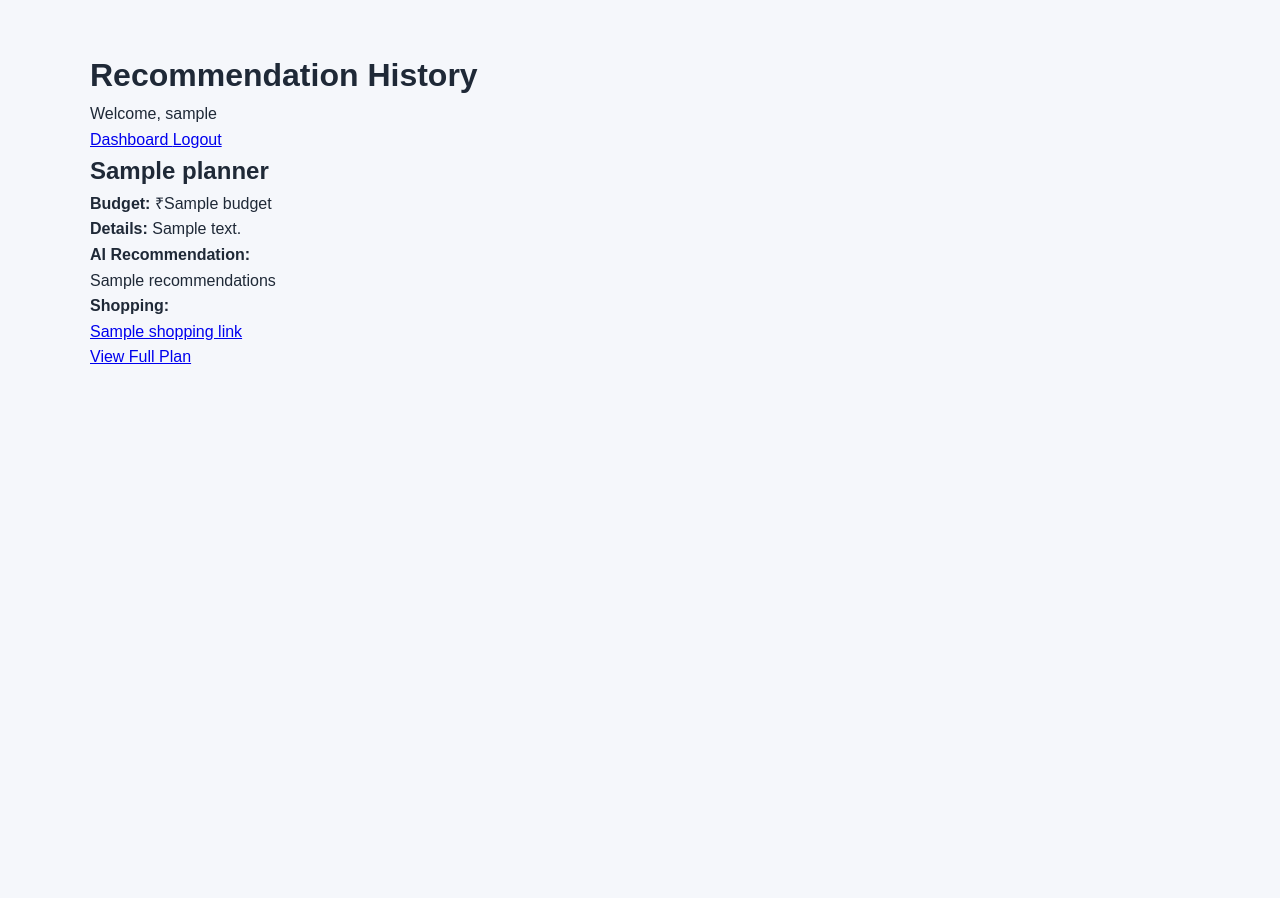
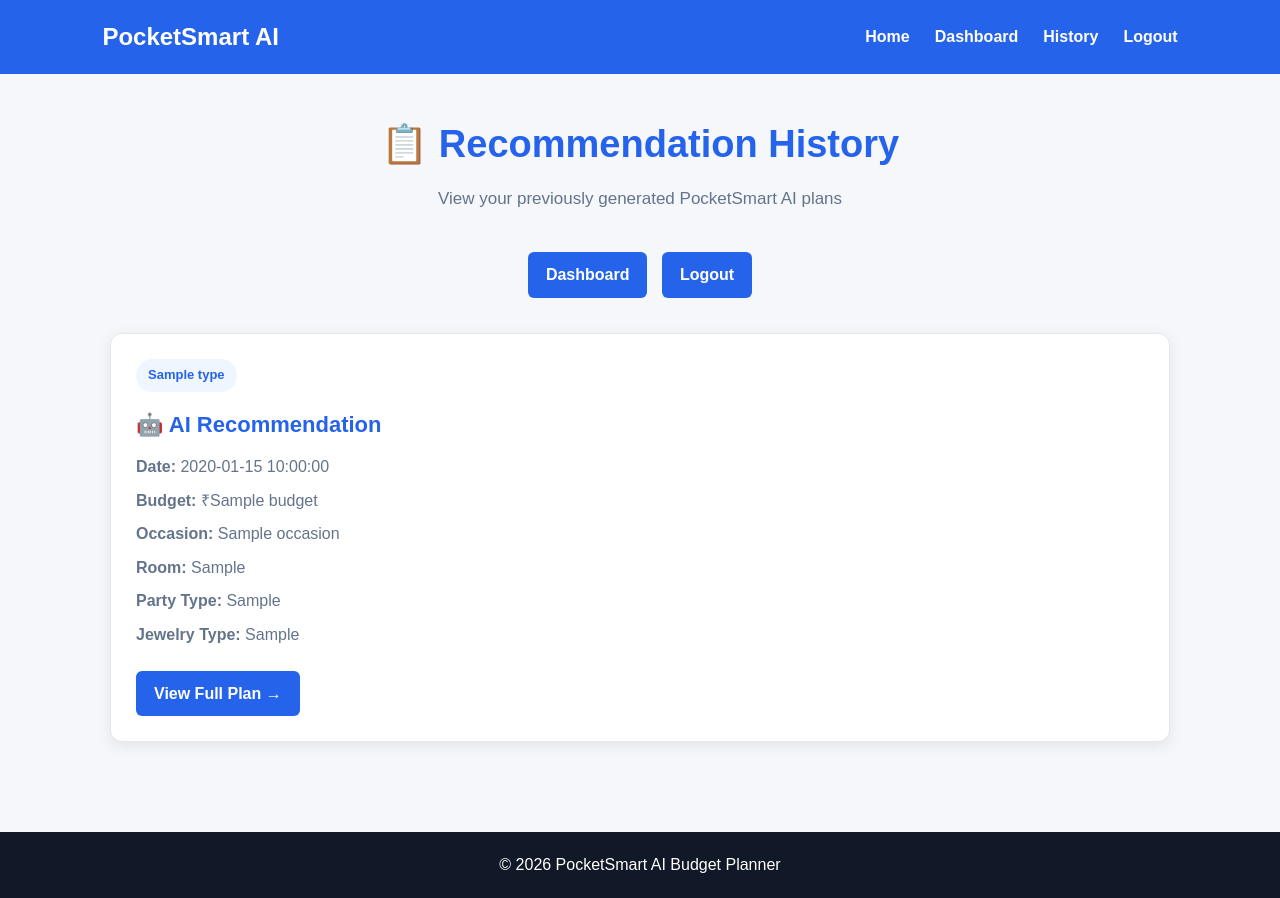
Before and after one commit to kishorevijay1602-droid/pocketsmart-ai, a FastAPI app: template templates/history.html in a window 1280 px wide. Before the commit the page ends 364 px from the top, so only its background shows below. Run offline with FastAPI, Linux system fonts and the light colour scheme; the template is opened without the code that fills it: most values are stand-ins (such as "Sample title", 1, 10 or a date in 2020).

Commit message:
Improve history page design

```diff
--- a/templates/history.html
+++ b/templates/history.html
@@ -2,152 +2,250 @@
 <html lang="en">
 <head>
     <meta charset="UTF-8">
-
-    <meta
-        name="viewport"
-        content="width=device-width, initial-scale=1.0"
-    >
+    <meta name="viewport" content="width=device-width, initial-scale=1.0">
 
     <title>Recommendation History - PocketSmart AI</title>
 
-    <link
-        rel="stylesheet"
-        href="{{ url_for('static', path='styles.css') }}"
-    >
+    <link rel="stylesheet" href="/static/styles.css">
+
+    <style>
+        .history-page {
+            max-width: 1100px;
+            margin: 0 auto;
+            padding: 40px 20px 60px;
+        }
+
+        .history-header {
+            text-align: center;
+            margin-bottom: 35px;
+        }
+
+        .history-header h1 {
+            color: #2563eb;
+            font-size: 38px;
+            margin-bottom: 10px;
+        }
+
+        .history-header p {
+            color: #64748b;
+            font-size: 17px;
+        }
+
+        .history-actions {
+            text-align: center;
+            margin-bottom: 30px;
+        }
+
+        .history-actions a {
+            display: inline-block;
+            margin: 5px;
+            padding: 10px 18px;
+            background: #2563eb;
+            color: white;
+            text-decoration: none;
+            border-radius: 6px;
+            font-weight: 600;
+        }
+
+        .history-actions a:hover {
+            background: #1d4ed8;
+        }
+
+        .history-grid {
+            display: grid;
+            grid-template-columns: repeat(auto-fit, minmax(300px, 1fr));
+            gap: 22px;
+        }
+
+        .history-card {
+            background: white;
+            border-radius: 12px;
+            padding: 25px;
+            box-shadow: 0 4px 15px rgba(0, 0, 0, 0.08);
+            border: 1px solid #e5e7eb;
+        }
+
+        .history-card h2 {
+            color: #2563eb;
+            font-size: 22px;
+            margin-bottom: 12px;
+        }
+
+        .history-card p {
+            color: #64748b;
+            line-height: 1.6;
+            margin-bottom: 8px;
+        }
+
+        .history-type {
+            display: inline-block;
+            background: #eff6ff;
+            color: #2563eb;
+            padding: 6px 12px;
+            border-radius: 20px;
+            font-size: 13px;
+            font-weight: 600;
+            margin-bottom: 15px;
+        }
+
+        .view-plan {
+            display: inline-block;
+            margin-top: 15px;
+            padding: 10px 18px;
+            background: #2563eb;
+            color: white;
+            text-decoration: none;
+            border-radius: 6px;
+            font-weight: 600;
+        }
+
+        .view-plan:hover {
+            background: #1d4ed8;
+        }
+
+        .empty-history {
+            background: white;
+            text-align: center;
+            padding: 55px 25px;
+            border-radius: 12px;
+            box-shadow: 0 4px 15px rgba(0, 0, 0, 0.08);
+        }
+
+        .empty-history h2 {
+            color: #1e293b;
+            margin-bottom: 12px;
+        }
+
+        .empty-history p {
+            color: #64748b;
+            margin-bottom: 25px;
+        }
+
+        .planner-links a {
+            display: inline-block;
+            margin: 5px;
+            padding: 10px 16px;
+            background: #2563eb;
+            color: white;
+            text-decoration: none;
+            border-radius: 6px;
+        }
+
+        .planner-links a:hover {
+            background: #1d4ed8;
+        }
+
+        @media (max-width: 600px) {
+            .history-header h1 {
+                font-size: 30px;
+            }
+
+            .history-grid {
+                grid-template-columns: 1fr;
+            }
+        }
+    </style>
 </head>
 
 <body>
 
-    <div class="container">
+    <nav class="navbar">
+        <div class="logo">
+            PocketSmart AI
+        </div>
 
-        <!-- HEADER -->
-        <header class="page-header">
+        <nav>
+            <a href="/">Home</a>
+            <a href="/dashboard">Dashboard</a>
+            <a href="/history">History</a>
+            <a href="/logout">Logout</a>
+        </nav>
+    </nav>
 
-            <div>
-                <h1>Recommendation History</h1>
+
+    <main class="history-page">
+
+        <div class="history-header">
+            <h1>📋 Recommendation History</h1>
 
             <p>
-                    Welcome, {{ username }}
+                View your previously generated PocketSmart AI plans
             </p>
         </div>
 
-            <div class="header-actions">
 
-                <a
-                    href="/dashboard"
-                    class="btn"
-                >
-                    Dashboard
-                </a>
-
-                <a
-                    href="/logout"
-                    class="btn"
-                >
-                    Logout
-                </a>
-
+        <div class="history-actions">
+            <a href="/dashboard">Dashboard</a>
+            <a href="/logout">Logout</a>
         </div>
 
-        </header>
 
-
-        <!-- HISTORY SECTION -->
-        <section class="history-section">
-
-            {% if history %}
+        {% if recommendation_history %}
 
         <div class="history-grid">
 
-                    {% for item in history %}
+            {% for item in recommendation_history %}
 
             <div class="history-card">
 
-                            <div class="history-card-header">
+                <span class="history-type">
+                    {{ item.type }}
+                </span>
 
                 <h2>
-                                    {{ item.planner }}
+                    {% if item.type == "Home" %}
+                        🏠 Home Recommendation
+                    {% elif item.type == "Party" %}
+                        🎉 Party Recommendation
+                    {% elif item.type == "Jewelry" %}
+                        💎 Jewelry Recommendation
+                    {% else %}
+                        🤖 AI Recommendation
+                    {% endif %}
                 </h2>
 
-                            </div>
-
-
-                            <div class="history-card-body">
-
+                {% if item.timestamp %}
                 <p>
-                                    <strong>Budget:</strong>
-                                    ₹{{ item.budget }}
+                    <strong>Date:</strong> {{ item.timestamp }}
                 </p>
-
-                                <p>
-                                    <strong>Details:</strong>
-                                    {{ item.details }}
-                                </p>
-
-
-                                {% if item.recommendations %}
-
-                                    <p>
-                                        <strong>
-                                            AI Recommendation:
-                                        </strong>
-                                    </p>
-
-                                    <div class="recommendation-preview">
-
-                                        {{ item.recommendations[:300] }}
-
-                                        {% if item.recommendations|length > 300 %}
-                                            ...
                 {% endif %}
 
-                                    </div>
-
+                {% if item.budget %}
+                <p>
+                    <strong>Budget:</strong> ₹{{ item.budget }}
+                </p>
                 {% endif %}
 
-
-                                {% if item.shopping_links %}
-
-                                    <div class="shopping-links">
-
-                                        <strong>
-                                            Shopping:
-                                        </strong>
-
-                                        <div class="link-row">
-
-                                            {% for name, link in item.shopping_links.items() %}
-
-                                                <a
-                                                    href="{{ link }}"
-                                                    target="_blank"
-                                                    rel="noopener noreferrer"
-                                                    class="shopping-link"
-                                                >
-                                                    {{ name|capitalize }}
-                                                </a>
-
-                                            {% endfor %}
-
-                                        </div>
-
-                                    </div>
-
+                {% if item.occasion %}
+                <p>
+                    <strong>Occasion:</strong> {{ item.occasion }}
+                </p>
                 {% endif %}
 
-                            </div>
+                {% if item.room_type %}
+                <p>
+                    <strong>Room:</strong> {{ item.room_type }}
+                </p>
+                {% endif %}
 
+                {% if item.party_type %}
+                <p>
+                    <strong>Party Type:</strong> {{ item.party_type }}
+                </p>
+                {% endif %}
 
-                            <div class="history-card-footer">
+                {% if item.jewelry_type %}
+                <p>
+                    <strong>Jewelry Type:</strong> {{ item.jewelry_type }}
+                </p>
+                {% endif %}
 
                 <a
                     href="/history/{{ loop.index0 }}"
-                                    class="btn primary-btn"
+                    class="view-plan"
                 >
-                                    View Full Plan
+                    View Full Plan →
                 </a>
-
-                            </div>
 
             </div>
 
@@ -159,44 +257,28 @@
 
         <div class="empty-history">
 
-                    <h2>No Recommendations Yet</h2>
+            <h2>📭 No Recommendations Yet</h2>
 
             <p>
                 You haven't generated any AI plans yet.
             </p>
 
-                    <div class="planner-buttons">
-
-                        <a
-                            href="/home-planner"
-                            class="btn primary-btn"
-                        >
-                            Home Planner
-                        </a>
-
-                        <a
-                            href="/party-planner"
-                            class="btn primary-btn"
-                        >
-                            Party Planner
-                        </a>
-
-                        <a
-                            href="/jewelry-planner"
-                            class="btn primary-btn"
-                        >
-                            Jewelry Planner
-                        </a>
-
+            <div class="planner-links">
+                <a href="/home-planner">🏠 Home Planner</a>
+                <a href="/party-planner">🎉 Party Planner</a>
+                <a href="/jewelry-planner">💎 Jewelry Planner</a>
             </div>
 
         </div>
 
         {% endif %}
 
-        </section>
+    </main>
 
-    </div>
+
+    <footer>
+        <p>© 2026 PocketSmart AI Budget Planner</p>
+    </footer>
 
 </body>
 </html>
```
Lines whose indentation alone changed are shown as unchanged.
